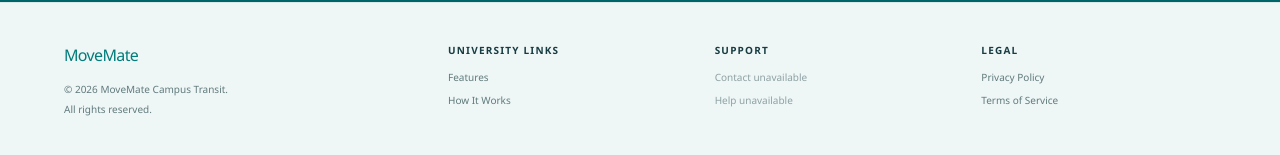
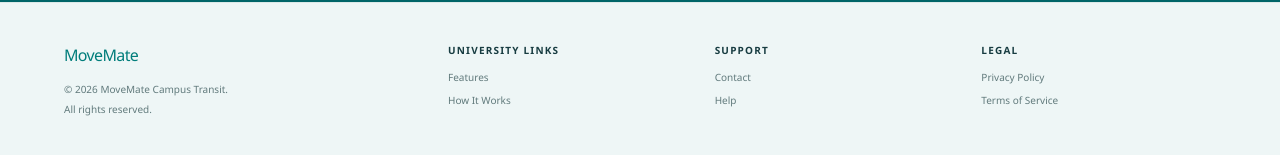
Before and after one commit to KuteChica/MoveMate, a React (Vite) app in the folder move_mate/: page / in a window 1280 px wide. Shown: the part 1551-1706 px from the top of the page. Built offline with nearby package versions, Linux system fonts and the light colour scheme; no server answers.

Commit message:
removed route link

```diff
--- a/move_mate/src/components/Footer.jsx
+++ b/move_mate/src/components/Footer.jsx
@@ -9,7 +9,7 @@ function Footer() {
 					<p className="mt-3 text-[10px] leading-5">© 2026 MoveMate Campus Transit.<br />All rights reserved.</p>
 				</div>
 				<div><h2 className="text-[10px] font-extrabold uppercase tracking-[0.12em] text-[#173c41]">University Links</h2><div className="mt-3 flex flex-col gap-2 text-[10px]"><a href="/#features" className="hover:text-[#007d7b]">Features</a><a href="/#how-it-works" className="hover:text-[#007d7b]">How It Works</a></div></div>
-				<div><h2 className="text-[10px] font-extrabold uppercase tracking-[0.12em] text-[#173c41]">Support</h2><div className="mt-3 flex flex-col gap-2 text-[10px]"><span className="text-[#8ea1a3]">Contact unavailable</span><span className="text-[#8ea1a3]">Help unavailable</span></div></div>
+				<div><h2 className="text-[10px] font-extrabold uppercase tracking-[0.12em] text-[#173c41]">Support</h2><div className="mt-3 flex flex-col gap-2 text-[10px]"><Link to="/contact" className="hover:text-[#007d7b]">Contact</Link><Link to="/contact" className="hover:text-[#007d7b]">Help</Link></div></div>
 				<div><h2 className="text-[10px] font-extrabold uppercase tracking-[0.12em] text-[#173c41]">Legal</h2><div className="mt-3 flex flex-col gap-2 text-[10px]"><a href="#privacy" className="hover:text-[#007d7b]">Privacy Policy</a><a href="#terms" className="hover:text-[#007d7b]">Terms of Service</a></div></div>
 			</div>
 		</footer>
--- a/move_mate/src/routes/routes.tsx
+++ b/move_mate/src/routes/routes.tsx
@@ -1,5 +1,6 @@
 import type { ReactElement } from "react";
 import About from "../pages/About/About";
+import Contact from "../pages/Contact/Contact";
 import Home from "../pages/Home/Home";
 import Login from "../pages/Login/Login";
 import Signup from "../pages/Signup/Signup";
@@ -23,6 +24,7 @@ export type AppRouteDefinition = {
 const routes: AppRouteDefinition[] = [
   { path: "/", element: <Home />, isProtected: false },
   { path: "/about", element: <About />, isProtected: false },
+  { path: "/contact", element: <Contact />, isProtected: false },
   { path: "/track-shuttle", element: <TrackShuttle />, isProtected: true },
   { path: "/bus-status", element: <BusStatus />, isProtected: true },
   { path: "/driver-dashboard", element: <DriverDashboard />, isProtected: true },
```
